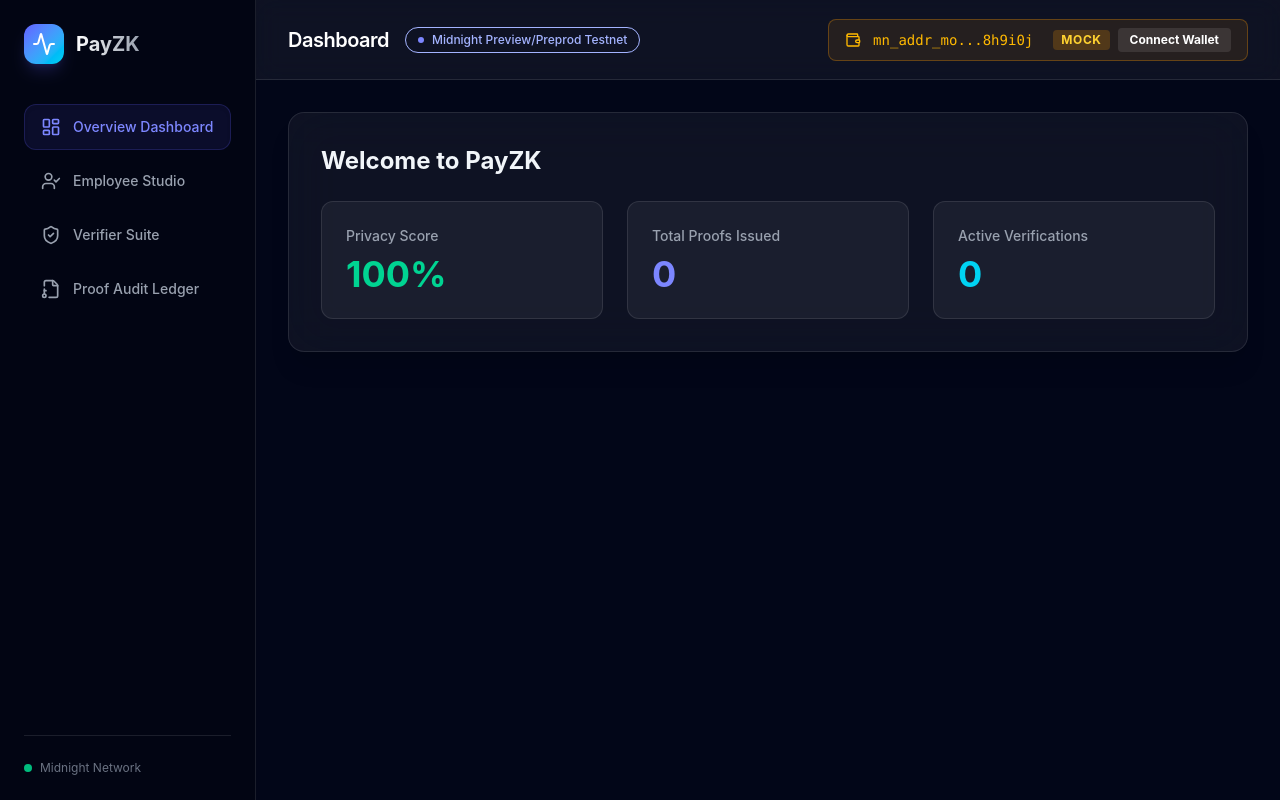
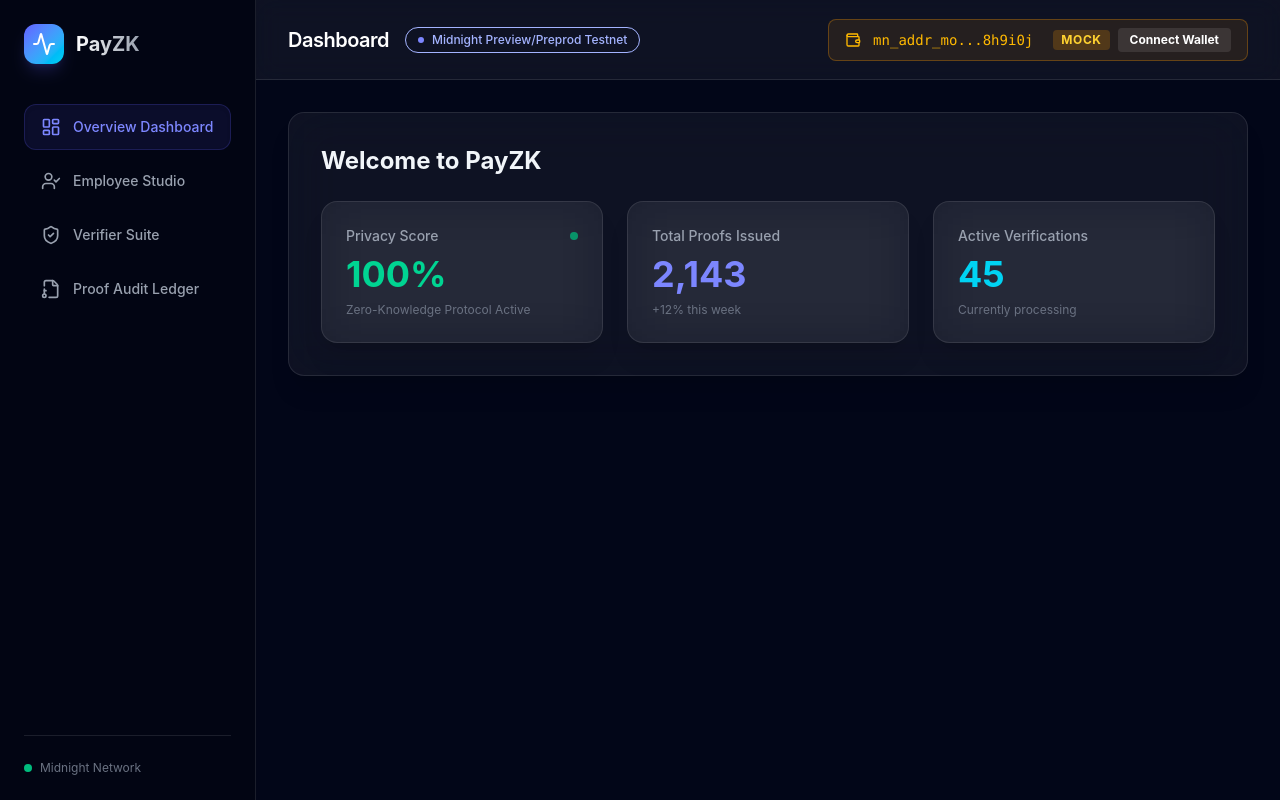
Before and after one commit to shivammpatil2007-star/PayZK-Midnight, a React (Vite) app in the folder frontend/: page / in a window 1280 px wide. Built offline with nearby package versions, Linux system fonts and the light colour scheme.

Commit message:
feat(dashboard): add overview metrics cards and privacy protocol status indicator

```diff
--- a/frontend/src/App.tsx
+++ b/frontend/src/App.tsx
@@ -5,7 +5,7 @@ import { Header } from './components/Header';
 import { ProofStudio } from './components/ProofStudio';
 import { VerifierSuite } from './components/VerifierSuite';
 import { AuditLedger } from './components/AuditLedger';
-
+import { OverviewMetrics } from './components/OverviewMetrics';
 function App() {
   const { wallet, address, error, isMockMode, connect } = useMidnight();
   const [currentView, setCurrentView] = useState('overview');
@@ -26,20 +26,7 @@ function App() {
             {currentView === 'overview' && (
               <div className="glass-panel p-8 animate-in fade-in slide-in-from-bottom-4 duration-500">
                 <h2 className="text-2xl font-bold mb-6">Welcome to PayZK</h2>
-                <div className="grid grid-cols-1 md:grid-cols-3 gap-6">
-                  <div className="bg-white/5 border border-white/10 rounded-xl p-6">
-                    <h3 className="text-gray-400 text-sm font-medium mb-2">Privacy Score</h3>
-                    <div className="text-4xl font-bold text-emerald-400">100%</div>
-                  </div>
-                  <div className="bg-white/5 border border-white/10 rounded-xl p-6">
-                    <h3 className="text-gray-400 text-sm font-medium mb-2">Total Proofs Issued</h3>
-                    <div className="text-4xl font-bold text-indigo-400">0</div>
-                  </div>
-                  <div className="bg-white/5 border border-white/10 rounded-xl p-6">
-                    <h3 className="text-gray-400 text-sm font-medium mb-2">Active Verifications</h3>
-                    <div className="text-4xl font-bold text-cyan-400">0</div>
-                  </div>
-                </div>
+                <OverviewMetrics />
               </div>
             )}
 
--- /dev/null
+++ b/frontend/src/components/OverviewMetrics.tsx
@@ -0,0 +1,26 @@
+import React from 'react';
+
+export const OverviewMetrics: React.FC = () => {
+  return (
+    <div className="grid grid-cols-1 md:grid-cols-3 gap-6">
+      <div className="glass-panel p-6">
+        <div className="flex items-center justify-between mb-2">
+          <h3 className="text-gray-400 text-sm font-medium">Privacy Score</h3>
+          <span className="flex h-2 w-2 rounded-full bg-emerald-500 animate-pulse"></span>
+        </div>
+        <div className="text-4xl font-bold text-emerald-400">100%</div>
+        <p className="text-xs text-gray-500 mt-2">Zero-Knowledge Protocol Active</p>
+      </div>
+      <div className="glass-panel p-6">
+        <h3 className="text-gray-400 text-sm font-medium mb-2">Total Proofs Issued</h3>
+        <div className="text-4xl font-bold text-indigo-400">2,143</div>
+        <p className="text-xs text-gray-500 mt-2">+12% this week</p>
+      </div>
+      <div className="glass-panel p-6">
+        <h3 className="text-gray-400 text-sm font-medium mb-2">Active Verifications</h3>
+        <div className="text-4xl font-bold text-cyan-400">45</div>
+        <p className="text-xs text-gray-500 mt-2">Currently processing</p>
+      </div>
+    </div>
+  );
+};
```
